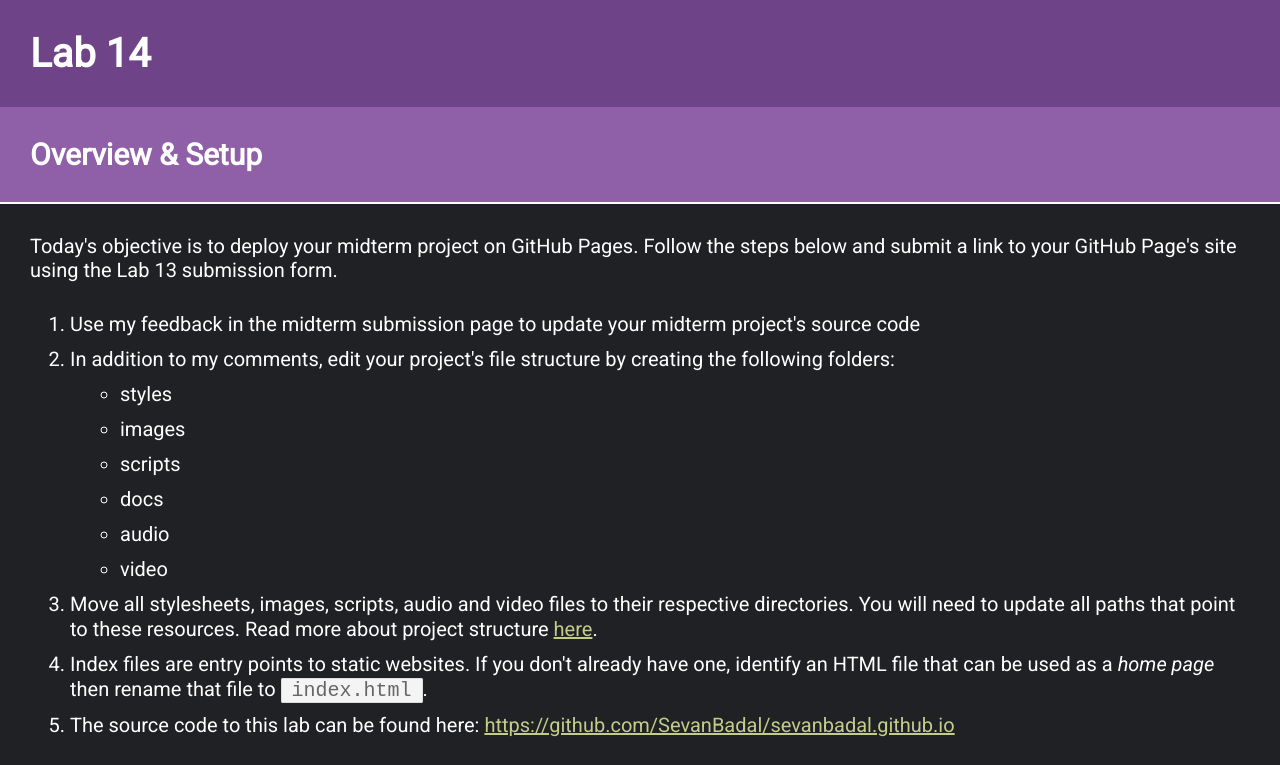
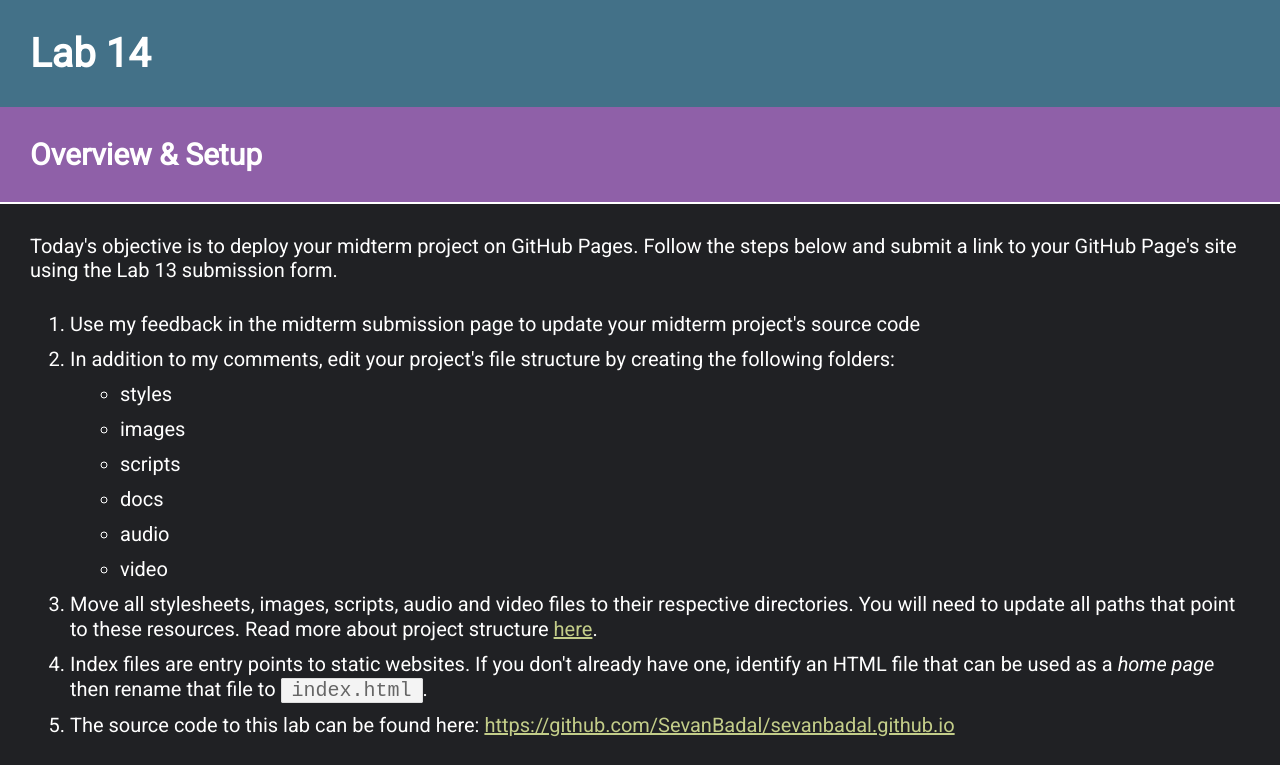
Before and after one commit to SevanBadal/sevanbadal.github.io, a plain HTML site: page index.html in a window 1280 px wide. Shown: the top 765 px of the page. Drawn offline with Linux system fonts and the light colour scheme.

Commit message:
Update styles.css

```diff
--- a/styles/styles.css
+++ b/styles/styles.css
@@ -69,7 +69,7 @@ img {
 h1 {
 	padding: 3rem;
 	font-size: 4rem;
-	background: #6F4388;
+	background: #437188;
 	display: flex;
 }
 h2 {
```
